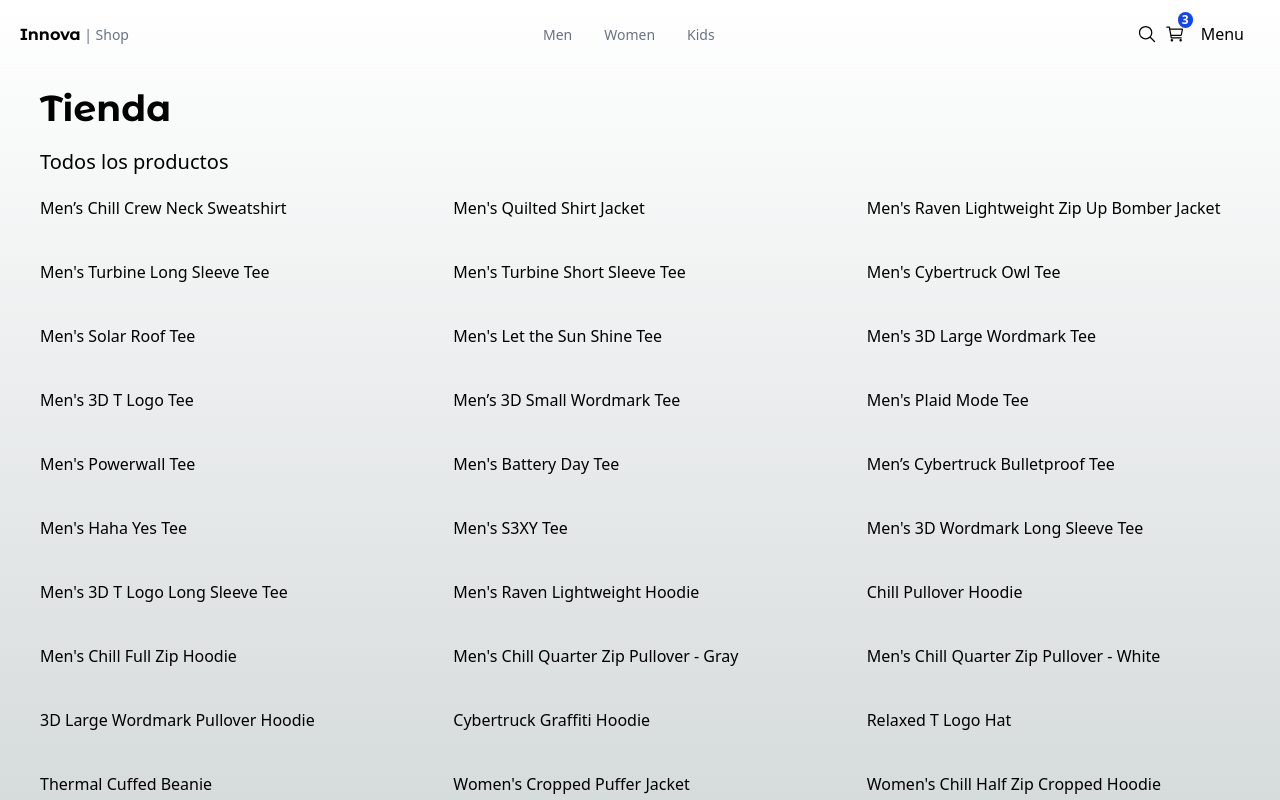
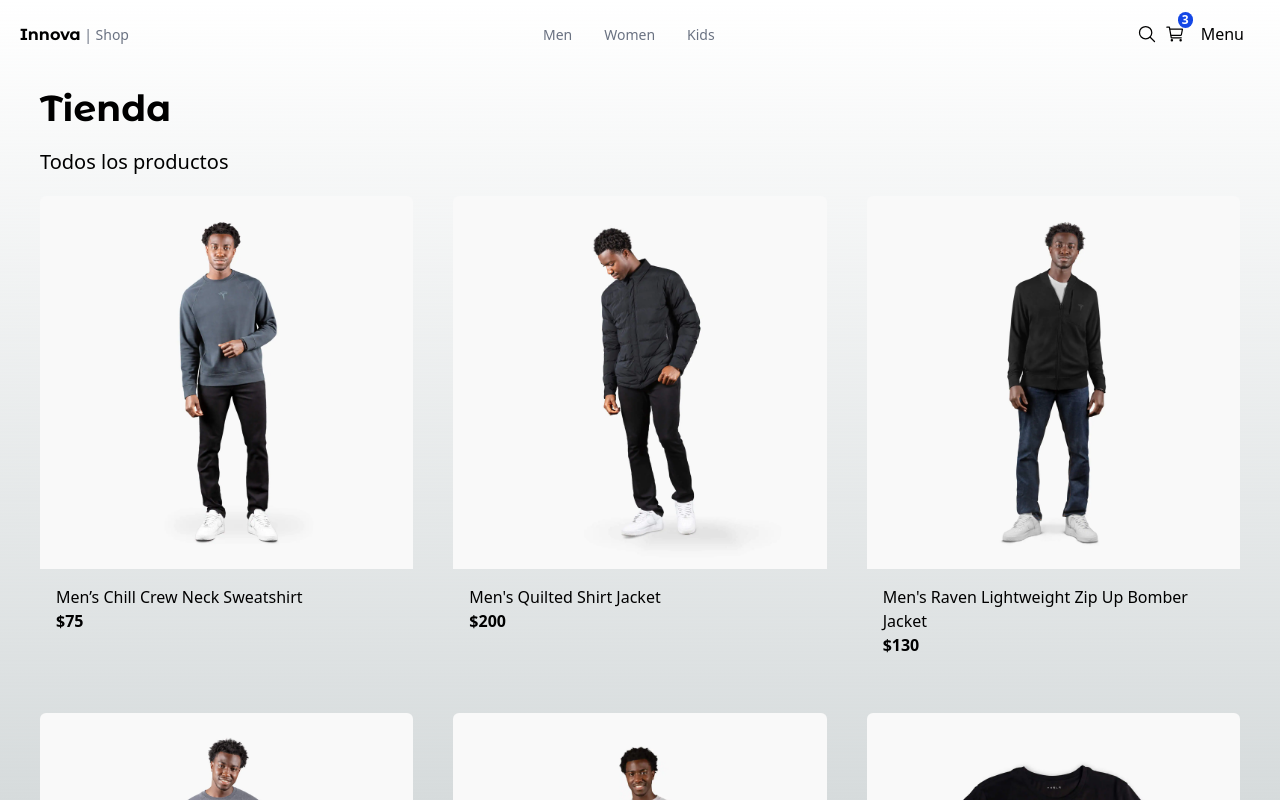
Before and after one commit to leuuis/03-innova-shop, a Next.js app: page / in a window 1280 px wide. Shown: the top 800 px of the page. Built offline with nearby package versions, Linux system fonts and the light colour scheme.

Commit message:
Priduct Grid Item added, priority of images managed by index

```diff
--- a/components/index.ts
+++ b/components/index.ts
@@ -4,3 +4,4 @@
 export * from "./ui/title/Title"
 
 export * from "./products/product-grid/ProductGrid"
+export * from "./products/product-grid/ProductGridItem"
--- a/components/products/product-grid/ProductGrid.tsx
+++ b/components/products/product-grid/ProductGrid.tsx
@@ -1,4 +1,5 @@
-import { Product } from "@/interfaces/products.interface"
+import { Product } from "@/interfaces"
+import { ProductGridItem } from "./ProductGridItem"
 
 interface Props {
     products: Product[]
@@ -7,8 +8,12 @@
 export const ProductGrid = ({ products }: Props) => {
     return (
         <div className="grid grid-cols-2 sm:grid-cols-3 gap-10 mb-10">
-            {products.map(product =>
-                <span key={product.slug}>{product.title}</span>
+            {products.map((product, index) =>
+                <ProductGridItem
+                    key={product.slug}
+                    product={product}
+                    priority={index < 6}
+                />
             )}
         </div>
     )
--- /dev/null
+++ b/components/products/product-grid/ProductGridItem.tsx
@@ -0,0 +1,31 @@
+import Image from "next/image"
+
+import { Product } from "@/interfaces"
+import Link from "next/link"
+
+interface Props {
+    product: Product,
+    priority: boolean
+}
+
+export const ProductGridItem = ({ product, priority }: Props) => {
+    return (
+        <div className="rounded-md overflow-hidden fade-in">
+            <Image
+                priority={priority}
+                src={`/products/${product.images[0]}`}
+                alt={product.title}
+                className="w-full object-cover"
+                width={500}
+                height={500}
+            />
+
+            <div className="p-4 flex flex-col">
+                <Link href={`/product/${product.slug}`}>
+                    {product.title}
+                </Link>
+                <span className="font-bold">${product.price}</span>
+            </div>
+        </div>
+    )
+}
```
